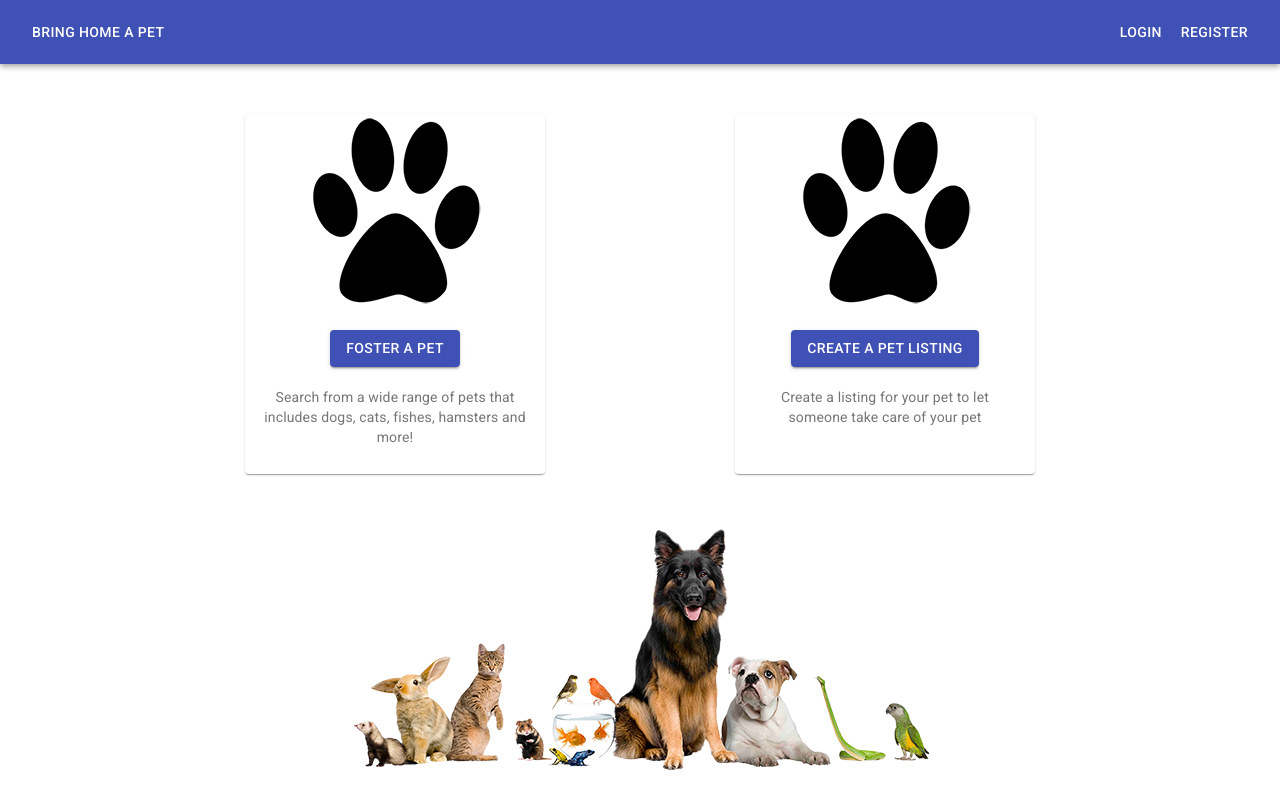
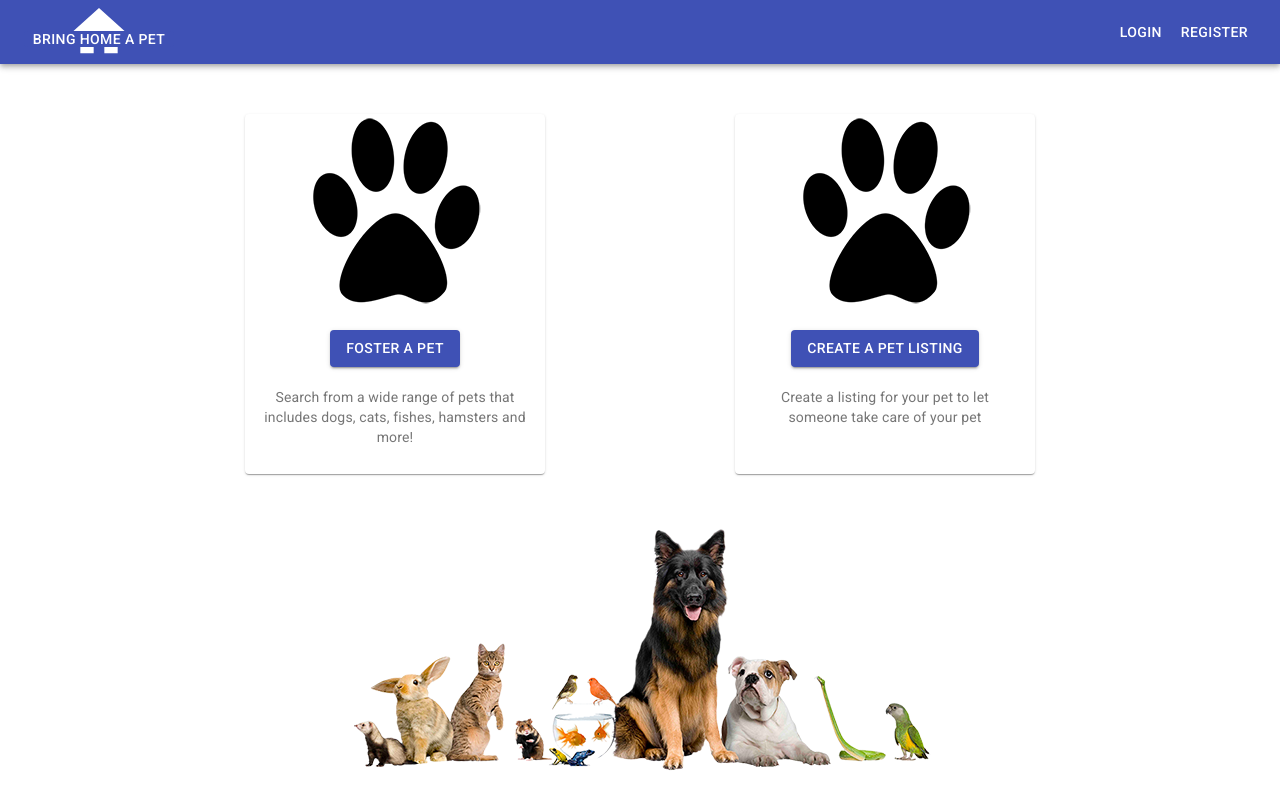
Before and after one commit to vasisht54/Pet-Foster-Frontend, a React (Create React App) app: page / in a window 1280 px wide. Built offline with nearby package versions, Linux system fonts and the light colour scheme.

Commit message:
Home icon made different than rest of the tabs

```diff
--- a/src/Navbar.js
+++ b/src/Navbar.js
@@ -6,6 +6,7 @@ import Button from "@material-ui/core/Button";
 import AccountCircle from "@material-ui/icons/AccountCircle";
 import Menu from "@material-ui/core/Menu";
 import MenuItem from "@material-ui/core/MenuItem";
+import HomeIcon from '@material-ui/icons/Home';
 import { useHistory } from "react-router-dom";
 import { useSelector, useDispatch } from "react-redux";
 import { logout } from "./redux/LoginSlice";
@@ -25,7 +26,23 @@ const useStyles = makeStyles(theme => ({
   accountCircle: {
     cursor: "pointer",
   },
-  fosterHistoryButton: {},
+  home: {
+    position: "relative",
+    display: "flex",
+    alignItems: "center"
+  },
+  homeIcon: {
+    fontSize: "64px",
+    marginLeft: "43px"
+  },
+  homeBtn: {
+    position: "absolute",
+    width: "150px",
+    backgroundColor: "#3f51b5",
+    padding: "0",
+    marginTop: "14px",
+    lineHeight: "normal",
+  }
 }));
 
 export default function Navbar() {
@@ -58,9 +75,12 @@ export default function Navbar() {
     <div className={classes.root}>
       <AppBar position="static">
         <Toolbar style={{ justifyContent: "space-between" }}>
-          <Button onClick={e => handleHref(e, "/")} color="inherit">
-            Bring Home A Pet
-          </Button>
+          <div className={classes.home}>
+            <HomeIcon className={classes.homeIcon}/>
+            <Button onClick={e => handleHref(e, "/")} color="inherit" className={classes.homeBtn}>
+              Bring Home A Pet
+            </Button>
+          </div>
           {isLoggedIn && (
             <>
               <div className={classes.flex}>
```
